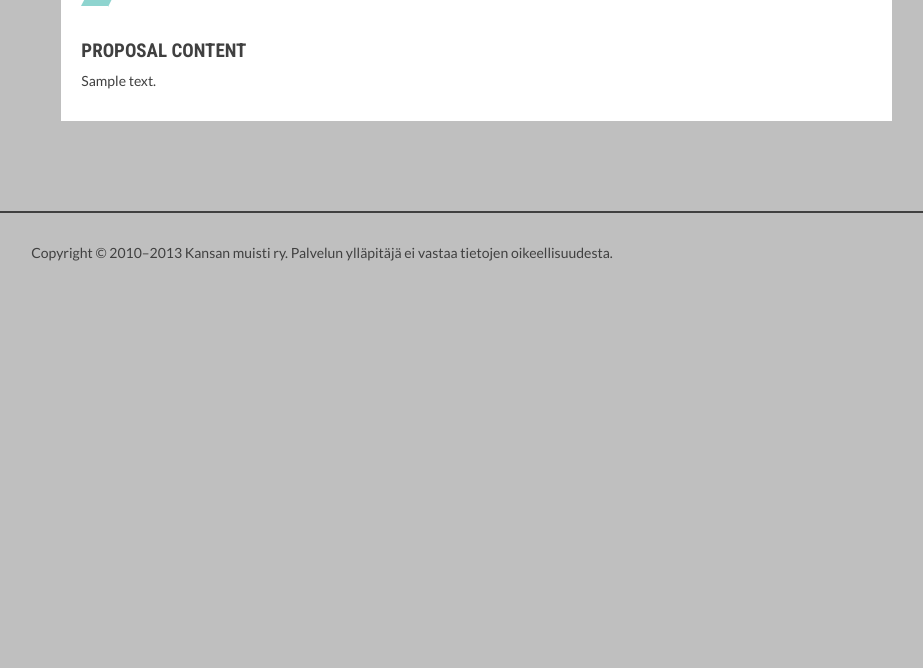
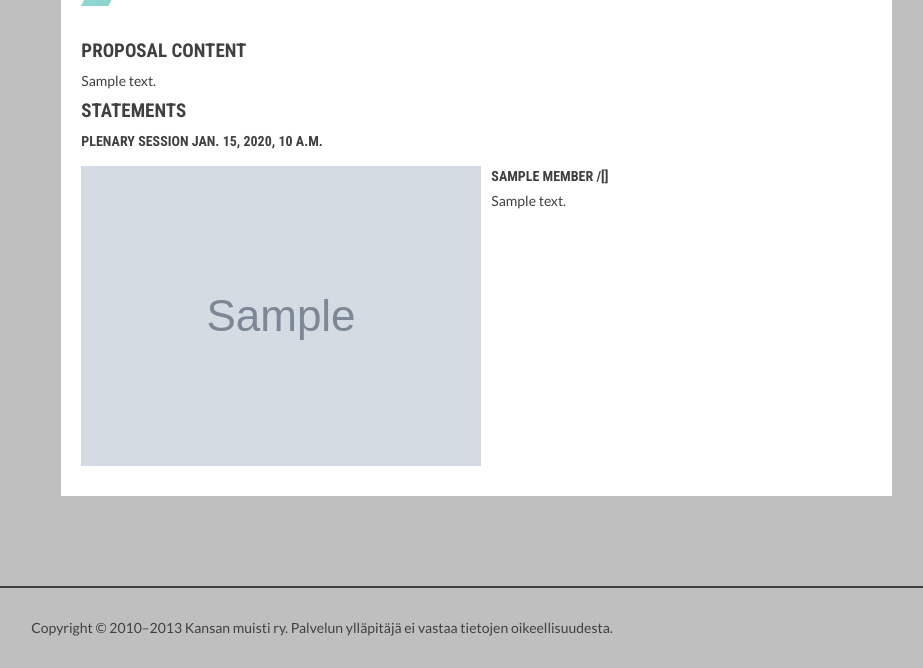
Before and after one commit to kansanmuisti/kamu, a Django app: template templates/show_document.html in a window 1280 px wide. Shown: the part 400-1068 px from the top of the page, without its empty margins (318-1241 px from the left). Before the commit the page ends 661 px from the top, so only its background shows below. Run offline with Django 3.2, Linux system fonts and the light colour scheme; the template is opened without the code that fills it: most values are stand-ins (such as "Sample title", 1, 10 or a date in 2020); grey boxes marked "Sample" are stand-in pictures; style sheets or scripts are compiled from the project's sources; some libraries are stand-ins or nearby versions; some web fonts are replaced.

Commit message:
Document discussions

```diff
--- a/parliament/views.py
+++ b/parliament/views.py
@@ -489,7 +489,11 @@ def show_document(request, slug):
         doc.summary = doc.summary.replace('\n', '\n\n')
     doc.processing_stages = get_processing_stages(doc)
 
-    args = {'doc': doc}
+    session_items = doc.plenarysessionitem_set
+    session_items = session_items.select_related("statement_set", "plsess")
+    session_items = session_items.filter(nr_statements__gt=0)
+
+    args = {'doc': doc, 'session_items': session_items}
     args['document_json'] = get_embedded_resource(request, DocumentResource, doc)
 
     return render_to_response('show_document.html', args,
--- a/templates/show_document.html
+++ b/templates/show_document.html
@@ -1,5 +1,5 @@
 {% extends "base.html" %}
-{% load compress static i18n static %}
+{% load compress static i18n thumbnail %}
 
 {% block title %}{{doc.name}}: {{doc.subject}}{% endblock %}
 
@@ -40,7 +40,32 @@
                 </ol>
             </header>
             <h4>{% trans "Proposal content" %}</h4>
-            {{doc.summary|linebreaks}}
+            <div class="proposal-summary">{{doc.summary|linebreaks}}</div>
+
+            <h4>{% trans "Statements" %}</h4>
+            <div class="proposal-statements">
+            {% for item in session_items %}
+              <h5>{% trans "Plenary session" %} {{ item.plsess.date }}</h5>
+              {% for statement in item.statement_set.all %}
+                <div class="proposal-statement media">
+                <a class="pull-left" href="{{statement.member.get_absolute_url}}">
+                  {% thumbnail statement.member.photo "64x64" as tn %}
+                  <img class="media-object" src="{{tn.url}}">
+                  {% endthumbnail %}
+                </a>
+                <div class="media-body proposal-statement-content">
+                <h5 class="media-heading">{{statement.member}} /{{statement.member.party.name}}
+                {% if statement.type == 'speaker' %} ({% trans "speaker" %}) {% endif %}
+                </h5>
+                <div class="proposal-statement-text">
+                  {{statement.text}}
+                </div>
+                </div>
+                </div>
+              {% endfor %}
+            {% endfor %}
+            <h4>
+            </div>
         </div>
     </div>
 </div>
```
Also changed, not shown: 1 other file.
